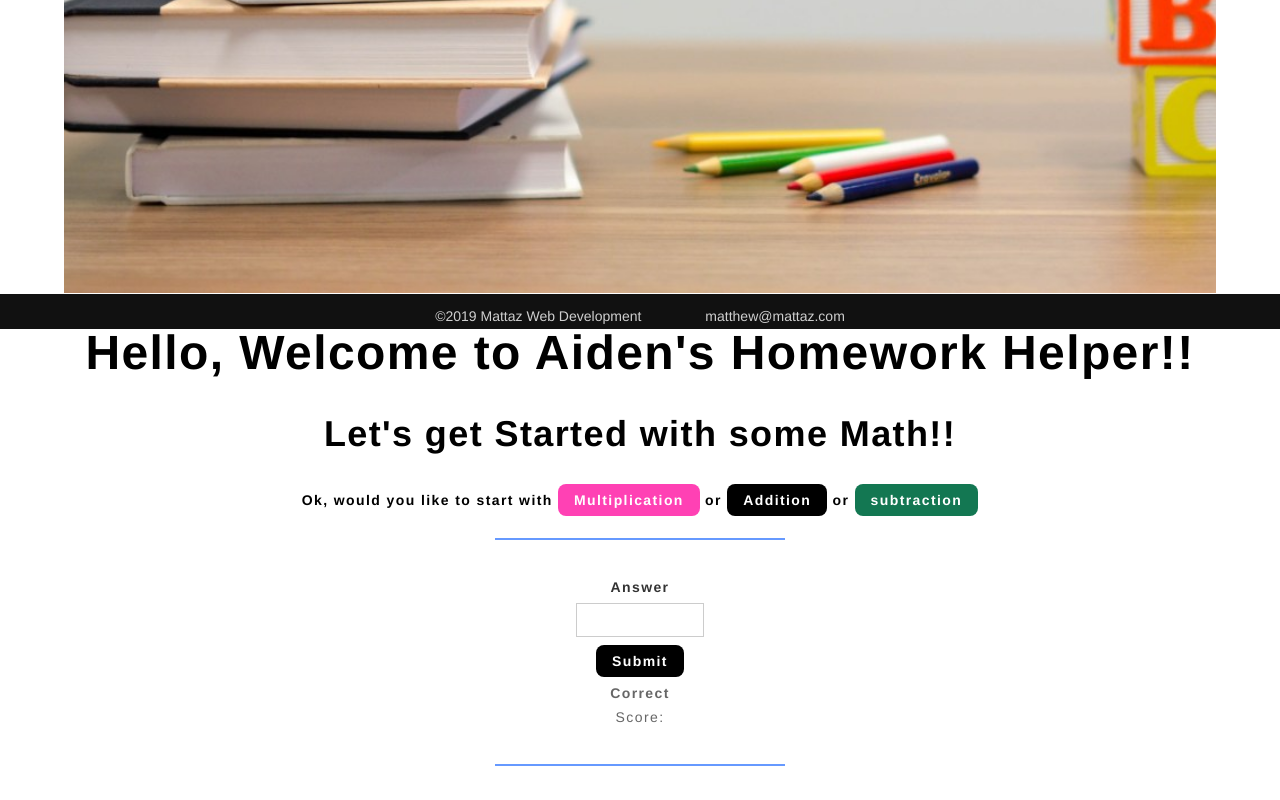
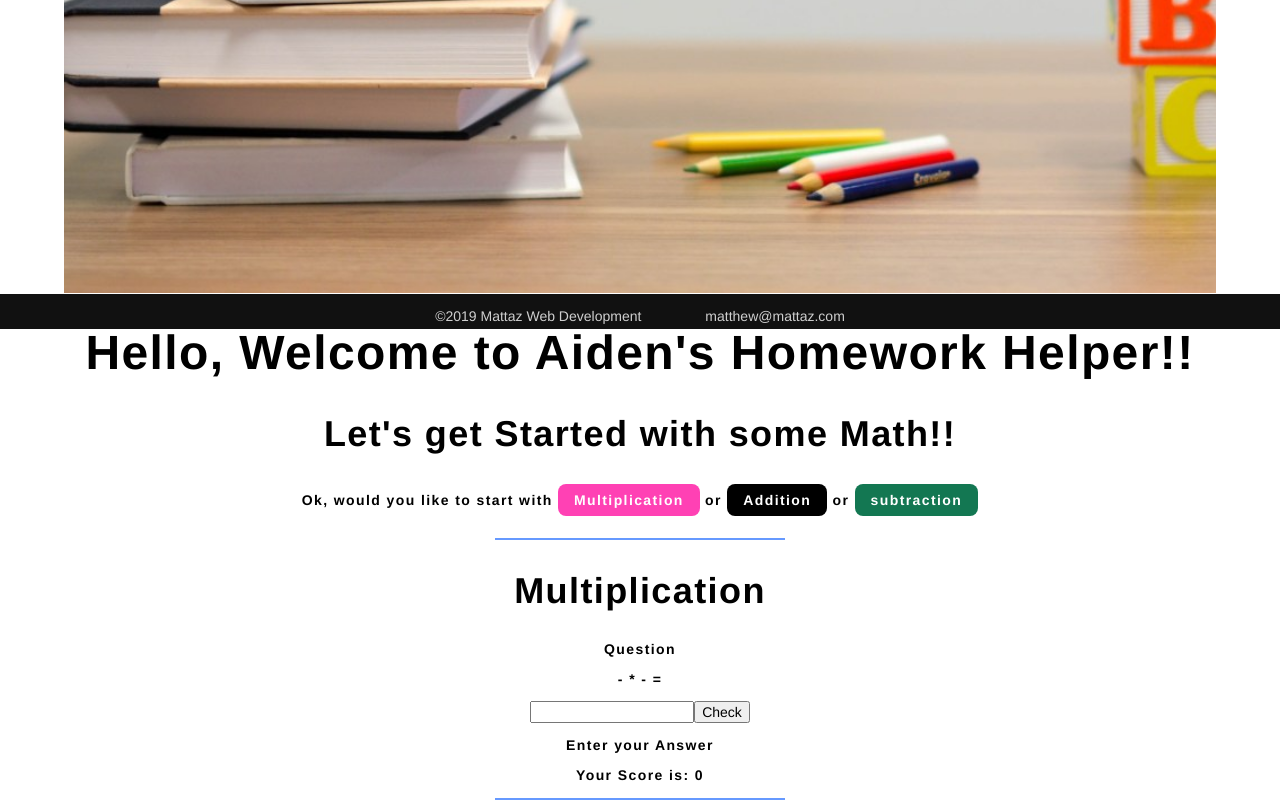
Before and after one commit to Cipher-Coder/homework_site, a Vue app: page / in a window 1280 px wide. Shown: the part 471-1271 px from the top of the page. Before the commit the page ends 1237 px from the top, so only its background shows below. Built offline with nearby package versions, Linux system fonts and the light colour scheme; the HTML template or start-up script is replaced by a standard one.

Commit message:
wrong page

```diff
--- a/src/components/HelloWorld.vue
+++ b/src/components/HelloWorld.vue
@@ -13,20 +13,27 @@
       <a class="f6 link dim br3 ph3 pv2 mb2 dib white bg-dark-green" href="#0">subtraction</a>
     </p>
     <hr width="25%" color="#6699ff" size="3">
-    <form class="pa4 black-80">
-      <div class="mw4 center">
-        <label for="answer" class="f6 b db mb2">Answer</label>
-        <input
-          id="answer"
-          class="input-reset ba b--black-20 pa2 mb2 db w-100"
-          type="number"
-          aria-describedby="name-desc"
-        >
-        <a class="f6 link dim br3 ph3 pv2 mb2 dib white bg-black" href="#0">Submit</a>
-        <small id="name-desc" class="f6 black-60 db mb2">Correct</small>
-        <span class="normal black-60">Score:</span>
+    <div class="spotlight">
+      <div class="content">
+        <header class="major">
+          <h2 class="f2">Multiplication</h2>
+          <div id="puzzle">
+            <p>Question</p>
+            <span id="rndNumber1">-</span> *
+            <span id="rndNumber2">-</span> =
+            <p>
+              <input type="number" id="userAnswer" name="text1">
+              <input type="button" onclick="checkAnswer()" value="Check">
+            </p>
+            <span id="mesg">Enter your Answer</span>
+            <p>
+              Your Score is:
+              <span id="scoremesg">0</span>
+            </p>
+          </div>
+        </header>
       </div>
-    </form>
+    </div>
     <hr class="splitter" width="25%" color="#6699ff" size="3">
   </div>
 </template>
--- a/src/components/wordsearch.vue
+++ b/src/components/wordsearch.vue
@@ -1,25 +1,6 @@
 <template>
   <div>
     <h1 class="f1 blue tc">Welcome to {{ welcome }}</h1>
-    <div class="spotlight">
-      <div class="content">
-        <header class="major">
-          <h2 class="f2">Multiplication</h2>
-          <div id="puzzle">
-            <p>Question</p>
-            <span id="rndNumber1"> - </span> * <span id="rndNumber2"> - </span> =
-            <p>
-            <input type="number" id="userAnswer" name="text1"/>
-            <input type="button" onclick="checkAnswer()" value="Check" />
-            </p>
-            <span id="mesg">Enter your Answer</span>
-            <p>Your Score is:
-              <span id="scoremesg"> 0</span>
-            </p>
-          </div>
-        </header>
-      </div>
-    </div>
   </div>
 </template>
 
```
